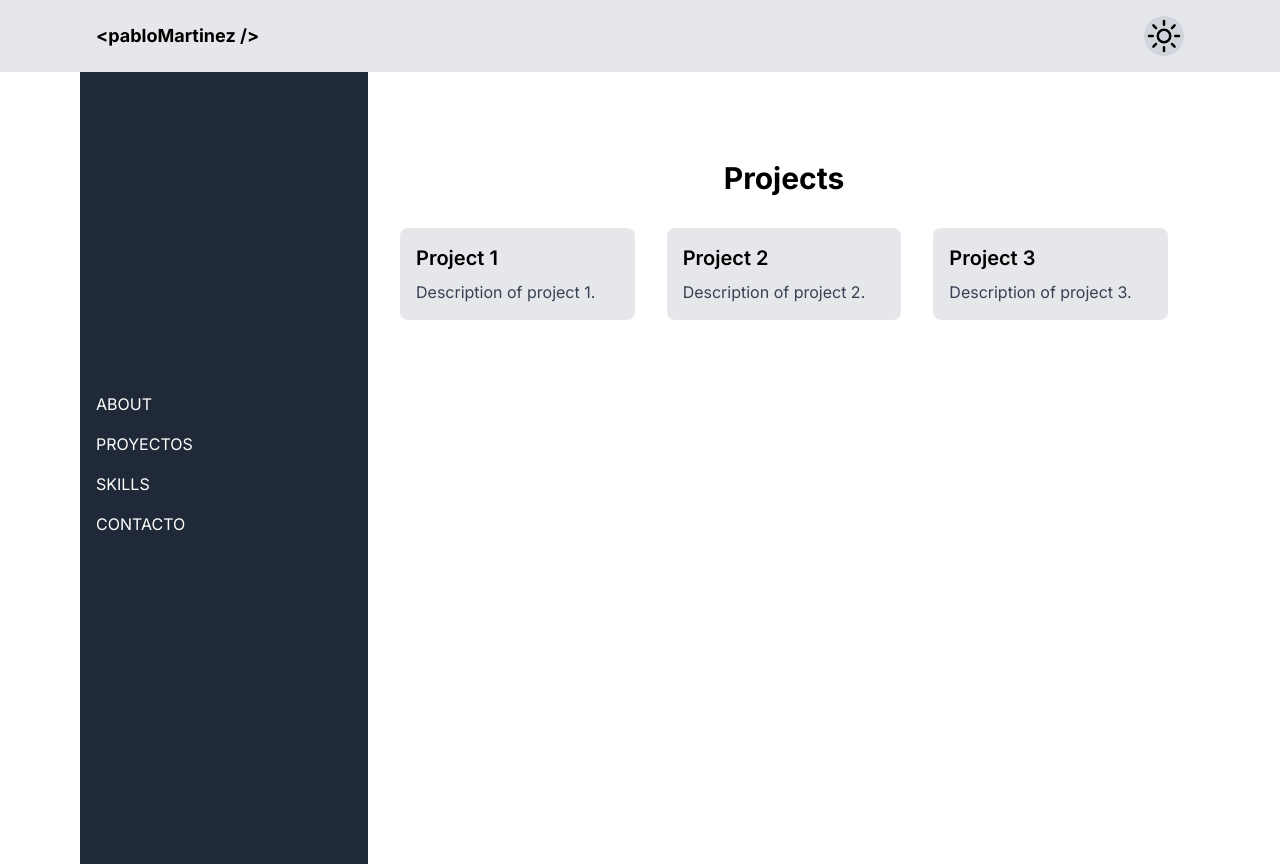
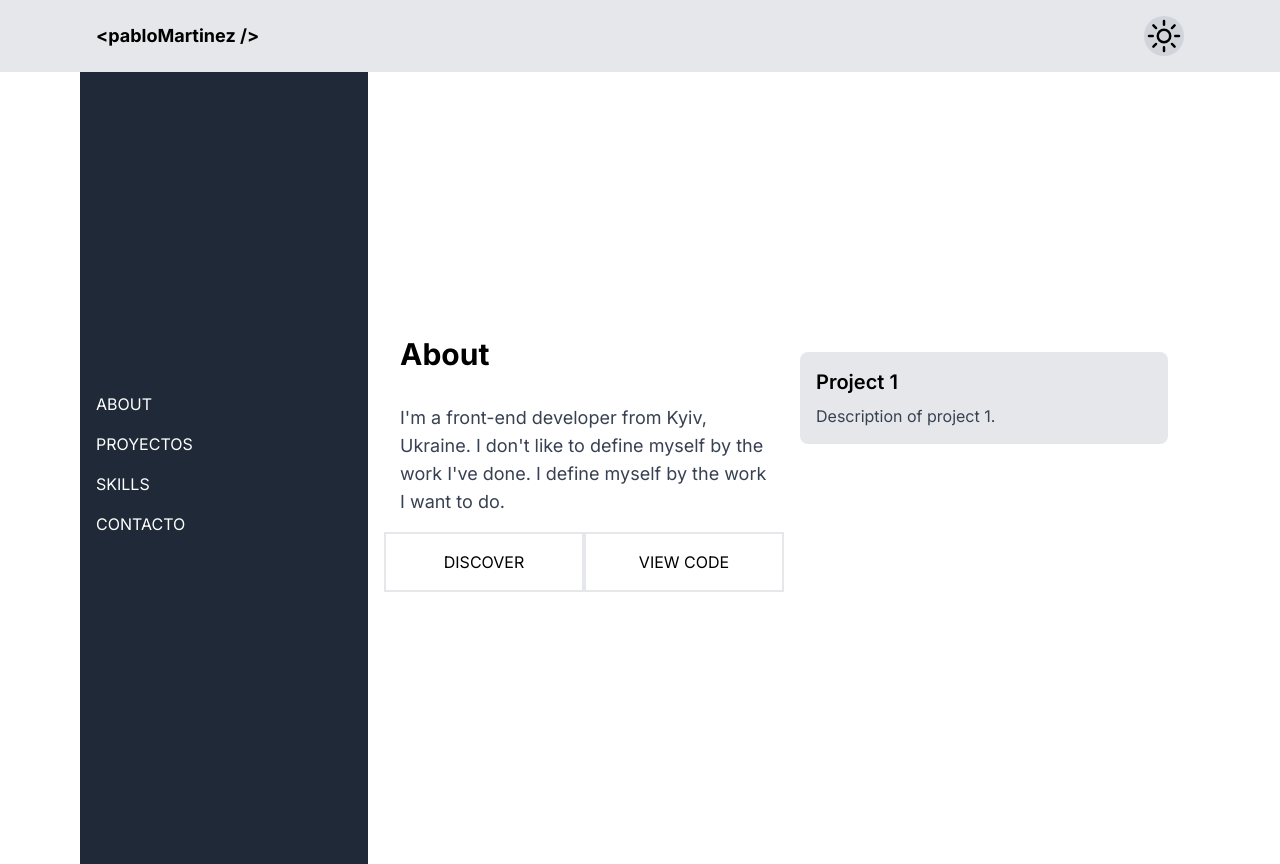
Before and after one commit to pablitomartinez/portfolio24, a Next.js app: page /projects in a window 1280 px wide. Built offline with nearby package versions, Linux system fonts and the light colour scheme.

Commit message:
estructura semi-completa del proyecto

```diff
--- a/src/app/contact/page.jsx
+++ b/src/app/contact/page.jsx
@@ -91,7 +91,7 @@ export default function Contact() {
   return (
     <section
       id="contact"
-      className="h-screen py-20 bg-gray-100 dark:bg-gray-900"
+      className="h-screen w-full py-20 dark:bg-gray-900"
     >
       <div className="container mx-auto px-4">
         <h2 className="text-3xl font-bold text-center mb-8 dark:text-white">
--- a/src/app/globals.css
+++ b/src/app/globals.css
@@ -12,17 +12,76 @@
   --text-color: #ffffff;
 }
 
-body {
+.dark {
+  --background-color: #333333;
+  --text-color: #ffffff;
+}
+
+*{
   margin: 0;
   padding: 0;
+  /* box-sizing: border-box; */
+}
+
+body {
+  /* min-height: 100vh; */
+  background: #0c192c;
   background-color: var(--background-color);
   color: var(--text-color);
 }
 
-.dark {
-  --background-color: #333333;
-  --text-color: #ffffff;
+
+.container {
+  position: relative;
+  /* width: 100%;
+  height: 100vh; */
+  /* overflow: hidden; */
 }
+
+.bubbles{
+  position: relative;
+  display: flex;
+   justify-content: space-between;
+}
+
+.bubbles span {
+  position: relative;
+  width: 30px;
+  height: 30px;
+  background: #4fc3dc;
+  margin: 0 4px;
+  border-radius: 50%;
+  box-shadow: 0 0 0 10px #4fc3dc44,
+  0 0 50px #4fc3dc,
+  0 0 100px #4fc3dc;
+  animation: animate 25s linear infinite;
+  animation-duration: calc(1000s / var(--i));
+
+}
+
+.bubbles span:nth-child(even){
+  background: #ff2d75;
+  box-shadow: 0 0 0 10px #ff2d7544,
+  0 0 50px #ff2d75,
+  0 0 100px #ff2d75;
+}
+
+
+@keyframes animate {
+  0% {
+    transform: translateY(100vh) scale(0);
+  }
+  50% {
+    transform: translateY(-20vh) scale(2);
+  }
+  100% {
+    transform: translateY(100vh) scale(0);
+  }
+
+}
+
+
+
 
 body.dark {
   background-color: var(--background-color);
--- a/src/app/layout.js
+++ b/src/app/layout.js
@@ -18,13 +18,37 @@ export default function RootLayout({ children }) {
         <link rel="icon" href="./favicon.ico" />
       </Head> */}
       <body
-        className={` ${inter.className} pt-16 md:pt-16 lg:px-20 grid grid-cols-1 lg:grid-cols-[auto,1fr] lg:min-h-screen`}>
+        className={` ${inter.className} pt-16 md:pt-16 lg:px-20 grid grid-cols-1 lg:grid-cols-[auto,1fr] lg:min-h-screen`}
+      >
+
+
         <Header /> {/* Agrega el Header */}
         <aside className="bg-gray-800 text-white">
           <Navbar />
         </aside>
-        <main className="p-4">{children}</main>
+        <main className="p-4 flex justify-center items-center">{children}</main>
       </body>
     </html>
   );
 }
+
+// ANIMACION BURBUJAS
+//  <div className="container">
+//    <div className="bubbles">
+//      <span style={{ "--i": 11 }}></span>
+//      {/* <span style={{ "--i": 12 }}></span> */}
+//      <span style={{ "--i": 24 }}></span>
+//      {/* <span style={{ "--i": 10 }}></span> */}
+//      <span style={{ "--i": 14 }}></span>
+//      {/* <span style={{ "--i": 24 }}></span> */}
+//      {/* <span style={{ "--i": 19 }}></span> */}
+//      {/* <span style={{ "--i": 20 }}></span> */}
+//      {/* <span style={{ "--i": 22 }}></span> */}
+//      {/* <span style={{ "--i": 25 }}></span> */}
+//      <span style={{ "--i": 18 }}></span>
+//      {/* <span style={{ "--i": 21 }}></span> */}
+//      {/* <span style={{ "--i": 15 }}></span> */}
+//      <span style={{ "--i": 13 }}></span>
+//      <span style={{ "--i": 26 }}></span>
+//    </div>
+//  </div>;
--- a/src/app/page.js
+++ b/src/app/page.js
@@ -1,16 +1,17 @@
 export default function Home() {
   return (
-    <main className="flex flex-col flex-auto space-y-6 items-center h-screen">
-
-      <h1 className="text-center text-[32px]">
+    <main className="flex flex-col space-y-6 h-screen lg:justify-center">
+      <h1 className="text-center lg:text-left text-[32px] lg:w-[70%] lg:text-[44px] ">
         IM FRONT-END DEVELOPR FROM JUJUY, ARGENTINA
       </h1>
-      <p className="text-center text-[14px]">
+      <p className="text-center lg:text-left  text-[14px] lg:w-[70%] lg:text-[16px]">
         Lorem ipsum es el texto que se usa habitualmente en diseño gráfico en
         demostraciones de tipografías o de borradores de diseño para probar el
         diseño visual antes de insertar el texto final.{" "}
       </p>
-      <button className="text-center  px-[9px] py-[16px]">HIRE ME</button>
+      <button className="text-center px-[9px] py-[16px] lg:text-[16px]">
+        HIRE ME
+      </button>
     </main>
   );
 }
--- a/src/app/projects/page.jsx
+++ b/src/app/projects/page.jsx
@@ -1,13 +1,37 @@
-import React from 'react'
+import React from "react";
 
 export default function Projects() {
   return (
-   <section id="projects" className="py-20 bg-white dark:bg-gray-800">
-     <div className="container mx-auto px-4">
-       <h2 className="text-3xl font-bold text-center mb-8 dark:text-white">
-         Projects
+    <div className="flex justify-center items-center ">
+      <section
+        id="projects"
+        className=" bg-white dark:bg-gray-800 space-y-4 grid grid-rows-3 lg:grid-rows-1 lg:grid-cols-2"
+      >
+        {/* TEXTO  */}
+        <div className="mx-auto px-4 space-y-8">
+          <h2 className="text-3xl font-bold text-left mb-8 dark:text-white">
+            About
           </h2>
-       <div className="grid grid-cols-1 md:grid-cols-2 lg:grid-cols-3 gap-8">
+          <p className="text-lg text-left text-gray-700 dark:text-gray-300">
+            I'm a front-end developer from Kyiv, Ukraine. I don't like to define
+            myself by the work I've done. I define myself by the work I want to
+            do.
+          </p>
+        </div>
+
+        {/* ------- BOTONES  */}
+        <div className="flex flex-col lg:flex-row space-y-2 lg:space-y-0 justify-center items-center row-start-3">
+          <button className="text-center w-[90%] px-[9px] py-[16px] border-2 ">
+            DISCOVER
+          </button>
+          <button className="text-center w-[90%] px-[9px] py-[16px] border-2">
+            VIEW CODE
+          </button>
+        </div>
+
+        {/* ---------------- IMAGEN  */}
+        <div className="container mx-auto px-4 row-start-2 lg:row-start-1 lg:col-start-2">
+          <div className="">
             <div className="bg-gray-200 dark:bg-gray-700 p-4 rounded-lg">
               <h3 className="text-xl font-semibold mb-2 dark:text-white">
                 Project 1
@@ -16,24 +40,58 @@ export default function Projects() {
                 Description of project 1.
               </p>
             </div>
-         <div className="bg-gray-200 dark:bg-gray-700 p-4 rounded-lg">
-           <h3 className="text-xl font-semibold mb-2 dark:text-white">
-             Project 2
-           </h3>
-           <p className="text-gray-700 dark:text-gray-300">
-             Description of project 2.
-           </p>
-         </div>
-         <div className="bg-gray-200 dark:bg-gray-700 p-4 rounded-lg">
-           <h3 className="text-xl font-semibold mb-2 dark:text-white">
-             Project 3
-           </h3>
-           <p className="text-gray-700 dark:text-gray-300">
-             Description of project 3.
-           </p>
-         </div>
           </div>
         </div>
       </section>
+    </div>
   );
 }
+
+// import React from "react";
+
+// export default function Projects() {
+//   return (
+//     <section
+//       id="projects"
+//       className="h-screen py-20 bg-white dark:bg-gray-800 space-y-4"
+//     >
+//       <div className="container mx-auto px-4 grid grid-cols-1 lg:grid-cols-2 gap-8">
+//         {/* IMAGEN */}
+//         <div className="order-2 lg:order-1 flex justify-center items-center">
+//           <div className="bg-gray-200 dark:bg-gray-700 p-4 rounded-lg">
+//             <h3 className="text-xl font-semibold mb-2 dark:text-white">
+//               Project 1
+//             </h3>
+//             <p className="text-gray-700 dark:text-gray-300">
+//               Description of project 1.
+//             </p>
+//           </div>
+//         </div>
+
+//         <div className="space-y-8 order-1 lg:order-2">
+//           {/* TEXTO */}
+//           <div>
+//             <h2 className="text-3xl font-bold text-left mb-8 dark:text-white">
+//               About
+//             </h2>
+//             <p className="text-lg text-left text-gray-700 dark:text-gray-300">
+//               I'm a front-end developer from Kyiv, Ukraine. I don't like to
+//               define myself by the work I've done. I define myself by the work I
+//               want to do.
+//             </p>
+//           </div>
+
+//           {/* BOTONES */}
+//           <div className="flex flex-col lg:flex-row space-y-2 lg:space-y-0 justify-center items-center lg:items-start">
+//             <button className="text-center w-[90%] px-[9px] py-[16px] border-2">
+//               DISCOVER
+//             </button>
+//             <button className="text-center w-[90%] px-[9px] py-[16px] border-2 lg:ml-4">
+//               VIEW CODE
+//             </button>
+//           </div>
+//         </div>
+//       </div>
+//     </section>
+//   );
+// }
```
Lines whose indentation alone changed are shown as unchanged.
